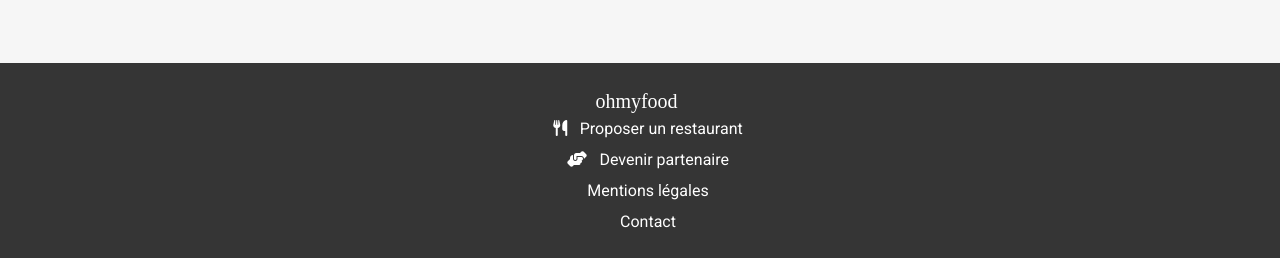
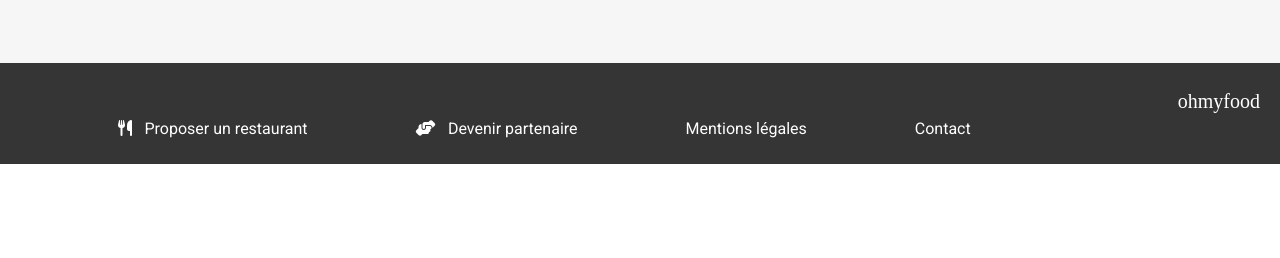
Before and after one commit to OGPops/OhMyFood, a website: page index.html in a window 1280 px wide. Shown: the part 1498-1756 px from the top of the page. After the commit the page ends 1662 px from the top, so only its background shows below. Drawn offline with Linux system fonts and the light colour scheme; a web font is replaced by a local one.

Commit message:
Mise à jour des fichiers css

```diff
--- a/css/main.css
+++ b/css/main.css
@@ -604,6 +604,12 @@
     text-align: center;
   }
 }
+@media screen and (min-width: 1024px) {
+  .footer_element {
+    display: inline-block;
+    margin-left: 100px;
+  }
+}
 .footer_logo {
   font-family: "Shrikhand", serif;
   padding-top: 2px;
@@ -616,6 +622,12 @@
     margin-left: -1.4375rem;
   }
 }
+@media screen and (min-width: 1024px) {
+  .footer_logo {
+    text-align: end;
+    margin-right: 20px;
+  }
+}
 .footer_link {
   color: white;
   line-height: 1.7;
--- a/css/restaurants.css
+++ b/css/restaurants.css
@@ -525,6 +525,12 @@
     text-align: center;
   }
 }
+@media screen and (min-width: 1024px) {
+  .footer_element {
+    display: inline-block;
+    margin-left: 100px;
+  }
+}
 .footer_logo {
   font-family: "Shrikhand", serif;
   padding-top: 2px;
@@ -537,6 +543,12 @@
     margin-left: -1.4375rem;
   }
 }
+@media screen and (min-width: 1024px) {
+  .footer_logo {
+    text-align: end;
+    margin-right: 20px;
+  }
+}
 .footer_link {
   color: white;
   line-height: 1.7;
```
Also changed, not shown: 2 other files.
